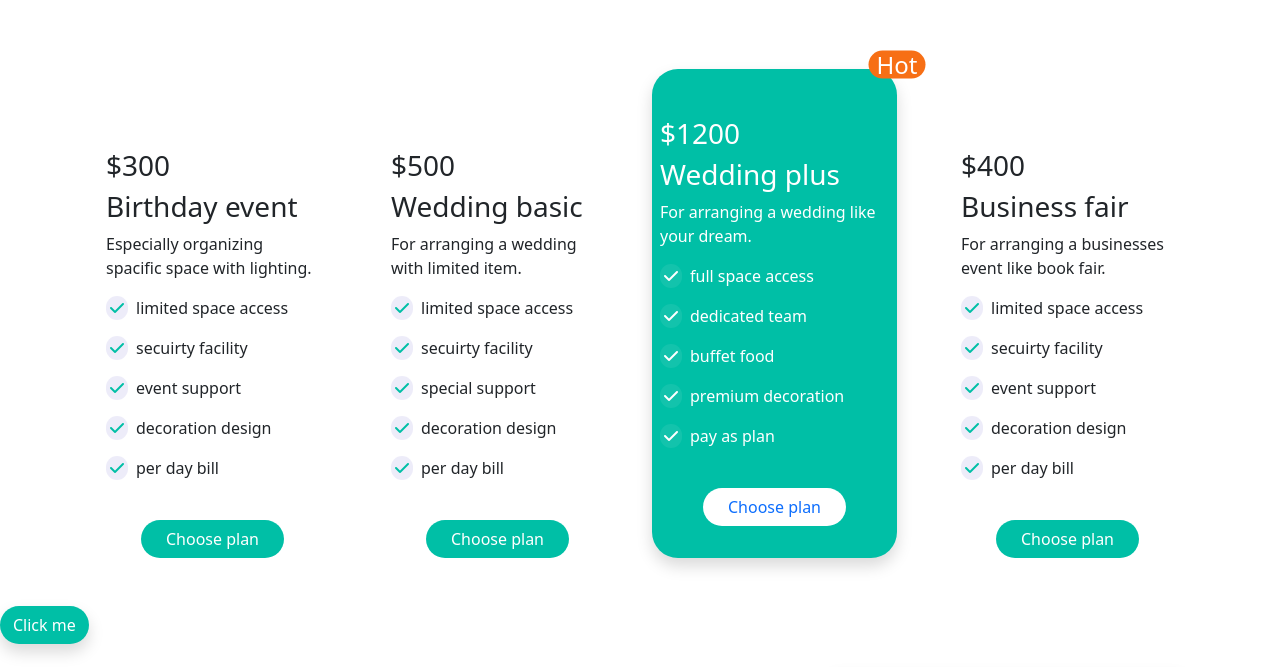
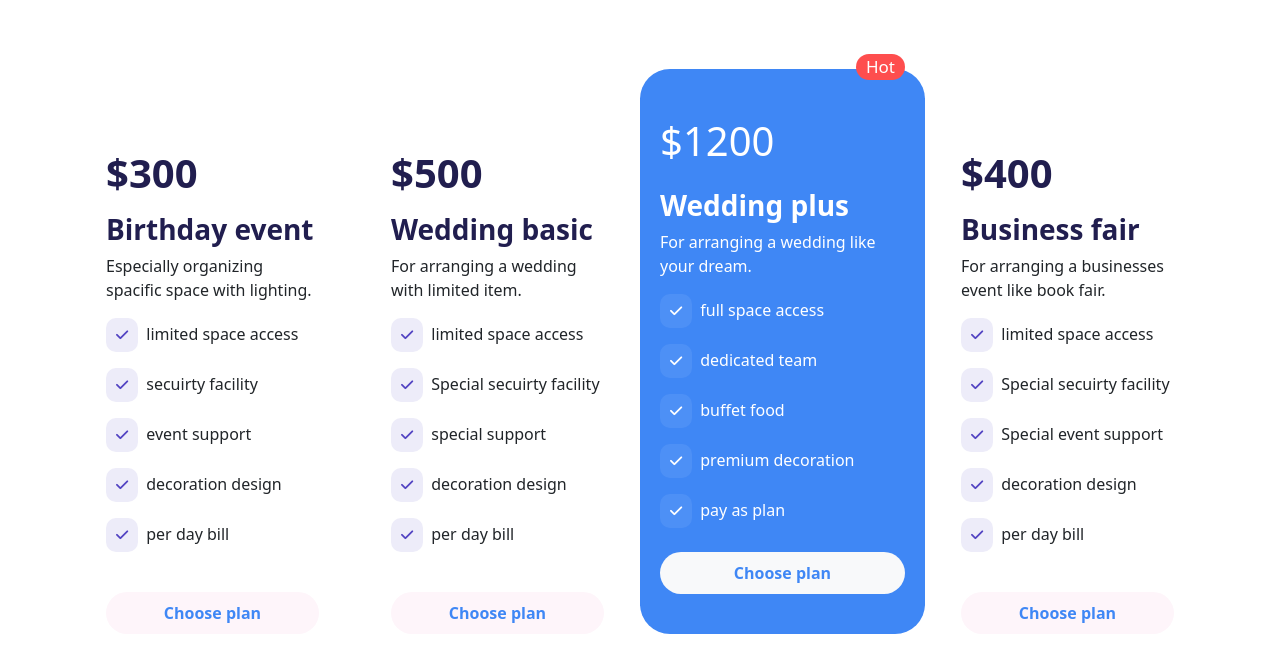
Before and after one commit to MagicManik/Glamours-Convention-Center, a plain HTML site: page index.html in a window 1280 px wide. Shown: the part 665-1332 px from the top of the page. Drawn offline with nearby package versions, Linux system fonts and the light colour scheme.

Commit message:
package size, button and illustration updated

```diff
--- a/css/style.css
+++ b/css/style.css
@@ -2,31 +2,70 @@
     padding-top: 80px;
 }
 
-.highlight-pack-i-style {
-    size: 20px;
-    color: white;
-    border-radius: 15px;
-    background-color: rgba(255, 255, 255, 0.075);
+.package h1,
+h3 {
+    color: #211e4f;
+    font-weight: bold;
 }
 
 .highlight-pack {
-    background-color: #00BFA6;
-    border-radius: 26px;
+    background-color: #3f87f5;
+    border-radius: 30px;
 }
 
+
+.highlight-pack h5 {
+    background-color: #fe4e4e;
+    padding: 3px 10px;
+    position: absolute;
+    top: -15px;
+    right: 8px;
+    border-radius: 20px;
+    font-size: 17px;
+}
+
+
+.highlight-pack button {
+    color: #3f87f5;
+    font-weight: 600;
+    padding: 12px 0;
+}
+
+
+.highlight-pack button:hover {
+    color: #5243c2;
+}
+
+
+.highlight-pack-i-style {
+    color: white;
+    font-size: 14px;
+    border-radius: 10px;
+    background-color: rgba(255, 255, 255, 0.075);
+    padding: 10px !important;
+}
+
+
 .plan-btn {
-    background-color: #00BFA6;
+    background-color: #fef5fa;
+    color: #3f87f5;
+    font-weight: 600;
+}
+
+.plan-btn:hover {
+    color: #5243c2;
 }
 
 .i-style {
-    size: 20px;
-    color: #00BFA6;
-    border-radius: 15px;
-  background-color: rgba(82, 67, 194, 0.1037);
+    font-size: 14px;
+    padding: 10px !important;
+    color: #5243c2;
+    border-radius: 10px;
+    background-color: #edecf9;
 }
 
 .hot {
-    background-color:rgb(247, 111, 21);
+    background-color: rgb(247, 111, 21);
 }
 
 .frequently-my {
@@ -34,7 +73,27 @@
     margin-bottom: 50px;
 
 }
+
 /* Toast */
 .toast-i {
     color: #00BFA6;
 }
+
+
+@media screen and (max-width: 576px) {
+    .highlight-pack {
+        width: 90%;
+        margin: 50px auto;
+    }
+
+
+    /* .highlight-pack h5 {
+        background-color: #fe4e4e;
+        padding: 3px 10px;
+        position: absolute;
+        top: -15px;
+        right: 8px;
+        border-radius: 20px;
+        font-size: 17px;
+    } */
+}
--- a/index.html
+++ b/index.html
@@ -112,8 +112,8 @@
             <div class="row row-cols-1 row-cols-md-3 g-4 my-5">
                 <div class="col-lg-3 col-md-4 col-12">
                     <div class="card h-100 px-3 mx-2 border-0 package">
-                        <h3>$300</h3>
-                        <h3>Birthday event</h3>
+                        <h1 class="mb-2">$300</h1>
+                        <h3 class="my-2">Birthday event</h3>
                         <p>Especially organizing spacific space with lighting.</p>
                         <p><i class="fas fa-check me-2 p-1 i-style"></i>limited space access</p>
                         <p><i class="fas fa-check me-2 p-1 i-style"></i>secuirty facility</p>
@@ -122,68 +122,69 @@
                         <p><i class="fas fa-check me-2 p-1 i-style"></i>per day bill</p>
                         <div class="text-center mt-4">
                             <a href="https://www.programming-hero.com/"><button
-                                    class="btn text-white plan-btn rounded-pill px-4">Choose
+                                    class="btn plan-btn py-2 rounded-pill w-100 px-4">Choose
                                     plan</button></a>
                         </div>
                     </div>
                 </div>
                 <div class="col-lg-3 col-md-4 col-12">
                     <div class="card h-100 px-3 mx-2 border-0 package">
-                        <h3>$500</h3>
-                        <h3>Wedding basic</h3>
+                        <h1 class="mb-2">$500</h1>
+                        <h3 class="my-2">Wedding basic</h3>
                         <p>For arranging a wedding with limited item.</p>
                         <p><i class="fas fa-check me-2 p-1 i-style"></i>limited space access</p>
-                        <p><i class="fas fa-check me-2 p-1 i-style"></i>secuirty facility</p>
+                        <p><i class="fas fa-check me-2 p-1 i-style"></i>Special secuirty facility</p>
                         <p><i class="fas fa-check me-2 p-1 i-style"></i>special support</p>
                         <p><i class="fas fa-check me-2 p-1 i-style"></i>decoration design</p>
                         <p><i class="fas fa-check me-2 p-1 i-style"></i>per day bill</p>
                         <div class="text-center mt-4">
                             <a href="https://www.programming-hero.com/"><button
-                                    class="btn text-white plan-btn rounded-pill px-4">Choose
+                                    class="btn plan-btn rounded-pill py-2 px-4 w-100">Choose
                                     plan</button></a>
                         </div>
                     </div>
                 </div>
 
                 <!----------- highlight pack ---------->
-                <div class="col-lg-3 col-md-4 col-12">
-                    <div class="card h-100 px-2 pb-2 mb-3 me-3 pt-5 border-0 shadow highlight-pack position-relative">
-                        <div class="position-absolute top-0 start-100 translate-middle">
-                            <h4 class="text-white px-2 rounded-pill hot">Hot</h4>
-                        </div>
-                        <h3 class="text-white">$1200</h3>
-                        <h3 class="text-white">Wedding plus</h3>
+                <div class="col-lg-3 col-md-4 col-12 highlight-pack">
+                    <div class="h-100 px-2 pb-2 pt-5 border-0 position-relative">
+                        <h5 class="text-white">Hot</h5>
+                        <h1 class="text-white mb-4">$1200</h1>
+                        <h3 class="text-white my-2">Wedding plus</h3>
                         <p class="text-white">For arranging a wedding like your dream.</p>
                         <p class="text-white"><i class="fas fa-check me-2 p-1 highlight-pack-i-style"></i>full space
                             access</p>
-                        <p class="text-white"><i class="fas fa-check me-2 p-1 highlight-pack-i-style"></i>dedicated team
+                        <p class="text-white"><i class="fas fa-check me-2 p-1 highlight-pack-i-style"></i>dedicated
+                            team
                         </p>
-                        <p class="text-white"><i class="fas fa-check me-2 p-1 highlight-pack-i-style"></i>buffet food
+                        <p class="text-white"><i class="fas fa-check me-2 p-1 highlight-pack-i-style"></i>buffet
+                            food
                         </p>
                         <p class="text-white"><i class="fas fa-check me-2 p-1 highlight-pack-i-style"></i>premium
                             decoration</p>
-                        <p class="text-white"><i class="fas fa-check me-2 p-1 highlight-pack-i-style"></i>pay as plan
+                        <p class="text-white"><i class="fas fa-check me-2 p-1 highlight-pack-i-style"></i>pay as
+                            plan
                         </p>
                         <div class="text-center mt-4">
                             <a href="https://www.programming-hero.com/"><button
-                                    class="btn text-primary bg-white rounded-pill px-4">Choose
+                                    class="btn bg-light rounded-pill py-2 px-4 w-100">Choose
                                     plan</button></a>
                         </div>
                     </div>
                 </div>
                 <div class="col-lg-3 col-md-4 col-12">
                     <div class="card h-100 px-3 mx-2 border-0 package">
-                        <h3>$400</h3>
-                        <h3>Business fair</h3>
+                        <h1 class="mb-2">$400</h1>
+                        <h3 class="my-2">Business fair</h3>
                         <p>For arranging a businesses event like book fair.</p>
                         <p><i class="fas fa-check me-2 p-1 i-style"></i>limited space access</p>
-                        <p><i class="fas fa-check me-2 p-1 i-style"></i>secuirty facility</p>
-                        <p><i class="fas fa-check me-2 p-1 i-style"></i>event support</p>
+                        <p><i class="fas fa-check me-2 p-1 i-style"></i>Special secuirty facility</p>
+                        <p><i class="fas fa-check me-2 p-1 i-style"></i>Special event support</p>
                         <p><i class="fas fa-check me-2 p-1 i-style"></i>decoration design</p>
                         <p><i class="fas fa-check me-2 p-1 i-style"></i>per day bill</p>
                         <div class="text-center mt-4">
                             <a href="https://www.programming-hero.com/"><button
-                                    class="btn text-white plan-btn rounded-pill px-4">Choose
+                                    class="btn plan-btn py-2 rounded-pill w-100 px-4">Choose
                                     plan</button></a>
                         </div>
                     </div>
@@ -211,7 +212,7 @@
 
         <!-- modal added -->
         <!-- Button trigger modal -->
-        <button type="button" class="btn plan-btn text-white rounded-pill shadow" data-bs-toggle="modal"
+        <button type="button" class="btn plan-btn rounded-pill fw-bold shadow" data-bs-toggle="modal"
             data-bs-target="#exampleModal">
             Click me
         </button>
@@ -335,11 +336,11 @@
         </section>
         <!-- subscribe area -->
         <section class="container my-5">
-            <div class="row align-items-center">
+            <div class="row align-items-center my-5">
                 <div class="col-lg-6 col-md-6">
-                    <img class="img-fluid" src="images/subscribe.png" alt="">
+                    <img class="img-fluid rounded-pill" src="images/subscribe.jpg" alt="">
                 </div>
-                <div class="col-lg-6 col-md-6">
+                <div class="col-lg-6 col-md-6 my-5">
                     <div id="subscribe">
                         <h2>LET'S STAY IN TOUCH</h2>
                         <p>Get updates on sales specials and more</p>
@@ -351,7 +352,7 @@
                                 </div>
                                 <div class="col-12 col-md-12 col-lg-12 text-center mt-2">
                                     <a href="https://www.google.com/"><button
-                                            class="btn plan-btn text-white rounded-pill px-5">Subscribe</button></a>
+                                            class="btn plan-btn text-primary rounded-pill px-5 py-2">Subscribe</button></a>
                                 </div>
                             </div>
                         </div>
```
Also changed, not shown: images/subscribe.jpg (added).
